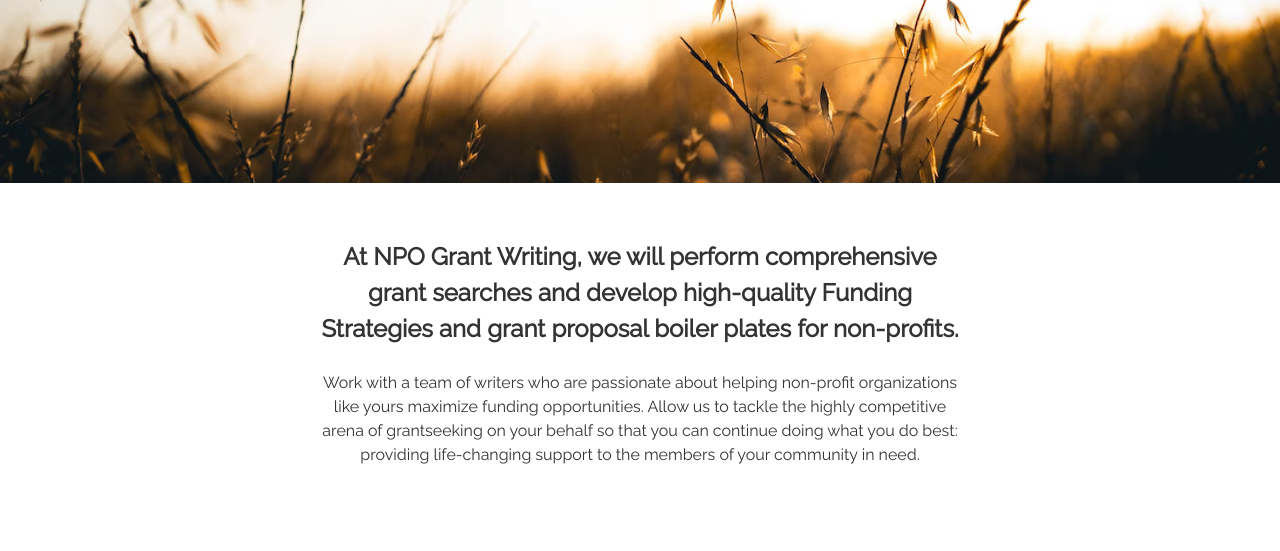
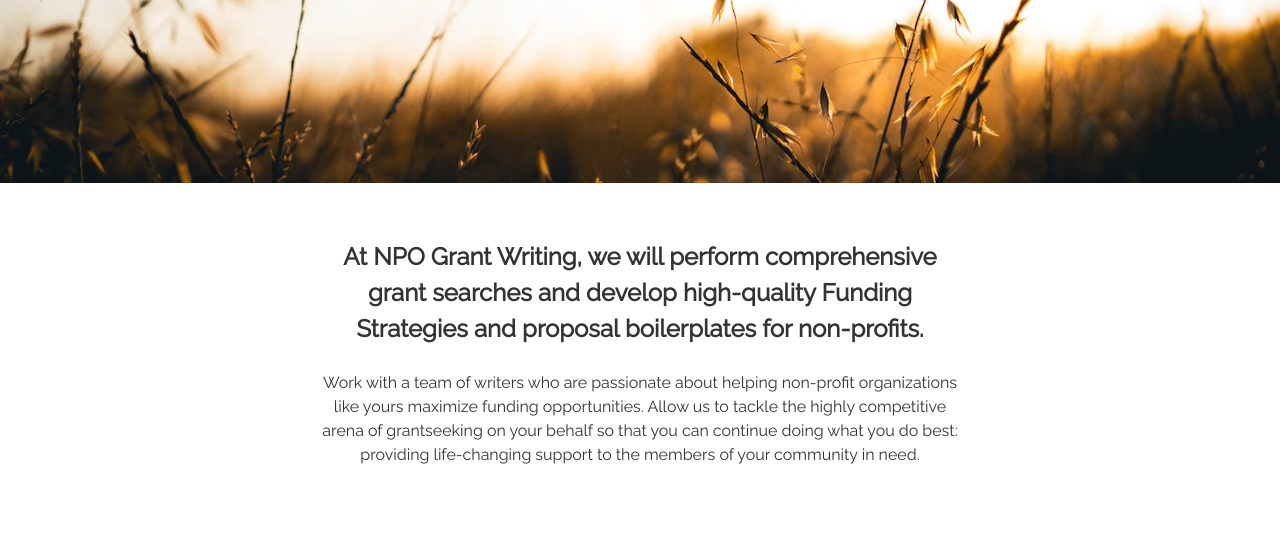
Before and after one commit to bbradley92/npo-express-server, a website: page public/index.html in a window 1280 px wide. Shown: the part 524-1075 px from the top of the page. Drawn offline with Linux system fonts and the light colour scheme.

Commit message:
text update

```diff
--- a/public/index.html
+++ b/public/index.html
@@ -46,7 +46,7 @@
                 <div class="second_inner">
                     <div class="landing_text">
                        <h3 class="secondh3">
-                        At NPO Grant Writing, we will perform comprehensive grant searches and develop high-quality Funding Strategies and grant proposal boiler plates for non-profits.
+                        At NPO Grant Writing, we will perform comprehensive grant searches and develop high-quality Funding Strategies and proposal boilerplates for non-profits.
                        </h3>
                        <p>
                         Work with a team of writers who are passionate about helping non-profit organizations like yours
```
